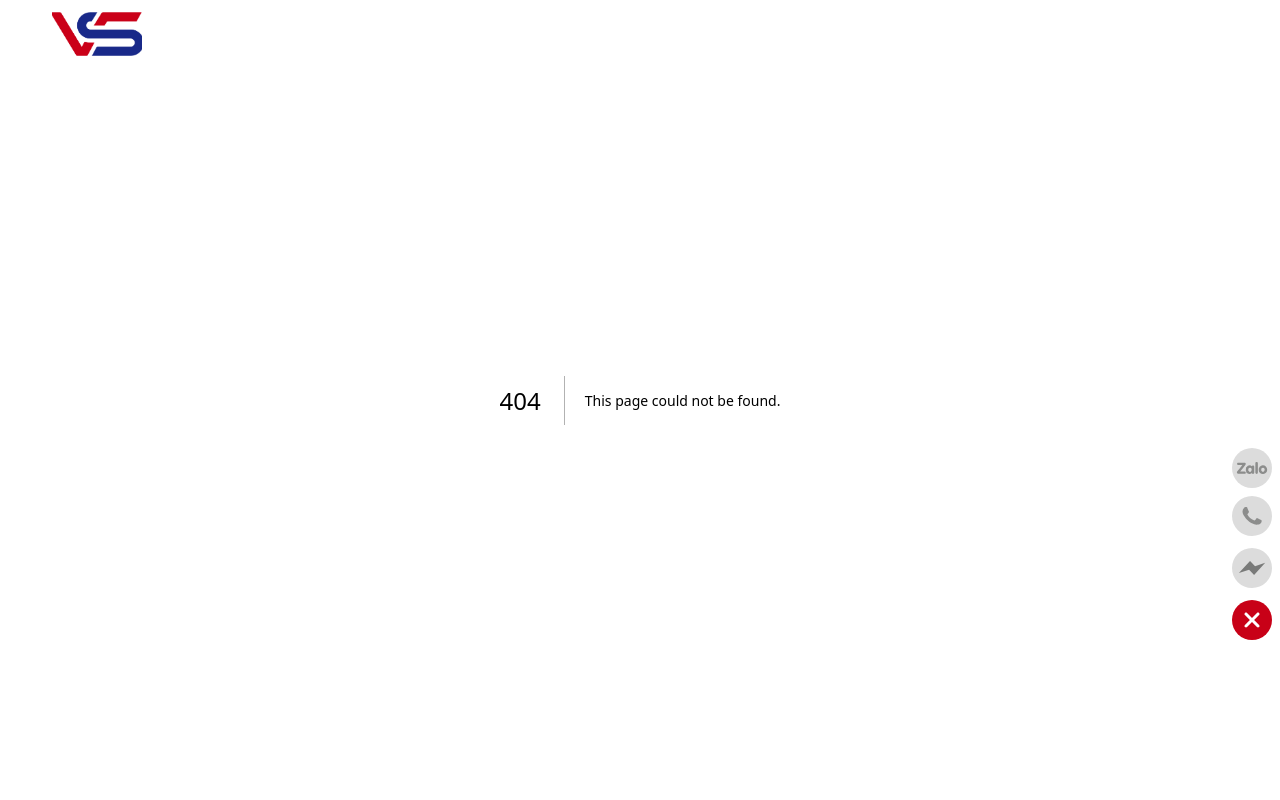
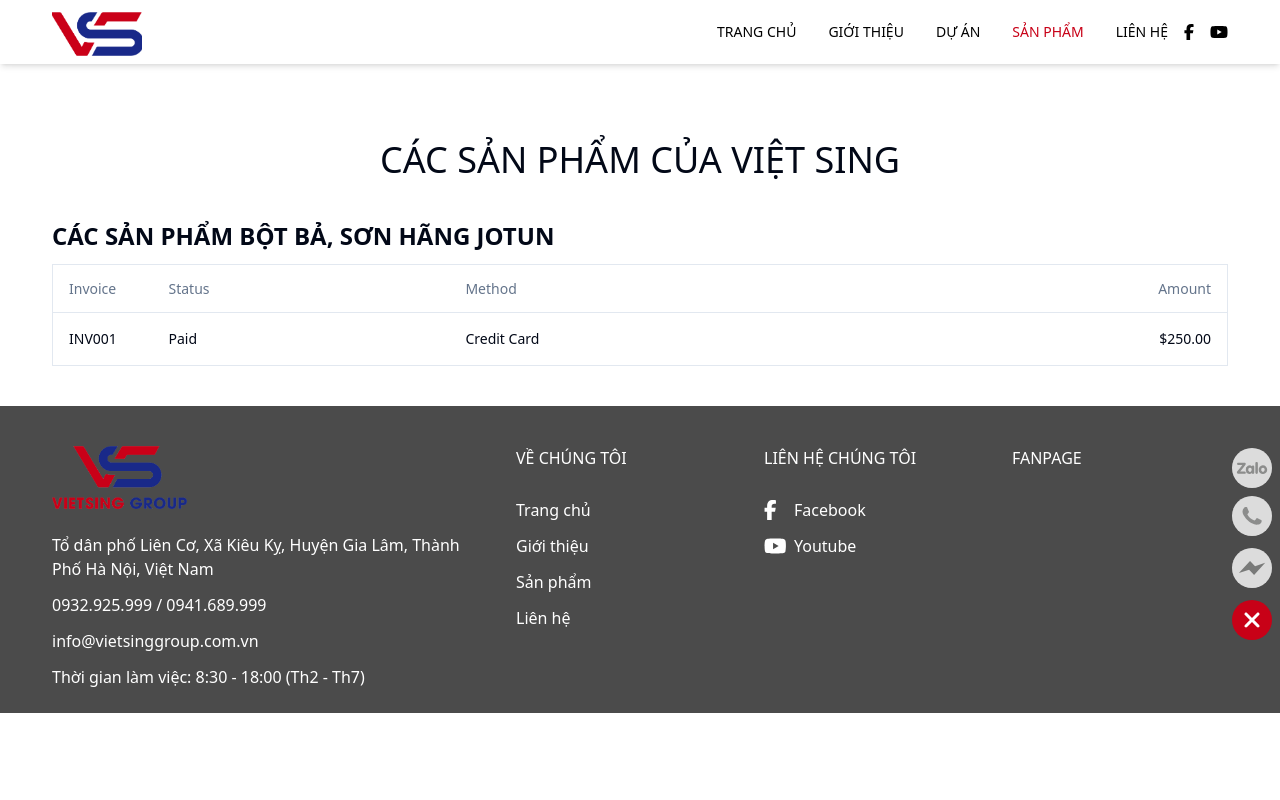
Before and after one commit to lamnntg/vietsing-fe, a Next.js app: page /san-pham in a window 1280 px wide. Before the commit this address had no page. Shown: the top 800 px of the page. Built offline with nearby package versions, Linux system fonts and the light colour scheme.

Commit message:
handle product page

```diff
--- a/app/du-an/page.tsx
+++ b/app/du-an/page.tsx
@@ -4,9 +4,9 @@
 
 const page = () => {
   return (
-    <div className="container mx-auto px-2 py-[80px] pt-[160px]">
-      <h1 className="text-center uppercase text-[32px] pb-[80px]">
-        CÁC sản phẩm của Việt Sing
+    <div className="container mx-auto px-2 py-[80px] pt-[40px]">
+      <h1 className="text-2xl md:text-4xl font-medium text-center py-10 pt-[100px] uppercase">
+        CÁC dự án của Việt Sing
       </h1>
       <div className="grid grid-cols-1 gap-12 md:grid-cols-3">
         {(project as ProjectDef[]).map((item) => (
--- /dev/null
+++ b/app/san-pham/page.tsx
@@ -0,0 +1,20 @@
+import CustomTable from "@/components/atoms/CustomTable";
+import React from "react";
+
+const page = () => {
+  return (
+    <main className="my-10 container mx-auto">
+      <h1 className="text-2xl md:text-4xl font-medium text-center py-10 pt-[100px] uppercase">
+        Các sản phẩm của Việt Sing
+      </h1>
+      <div>
+        <h3 className="text-xl md:text-2xl font-semibold uppercase mb-3">
+          Các sản phẩm bột bả, sơn hãng Jotun
+        </h3>
+        <CustomTable />
+      </div>
+    </main>
+  );
+};
+
+export default page;
--- /dev/null
+++ b/components/atoms/CustomTable.tsx
@@ -0,0 +1,37 @@
+"use client";
+import {
+  Table,
+  TableBody,
+  TableCaption,
+  TableCell,
+  TableHead,
+  TableHeader,
+  TableRow,
+} from "@/components/ui/table";
+
+const CustomTable = () => {
+  return (
+    <div>
+      <Table className="border-[#e2e8f0] border border-solid w-full">
+        <TableHeader>
+          <TableRow>
+            <TableHead className="w-[100px]">Invoice</TableHead>
+            <TableHead>Status</TableHead>
+            <TableHead>Method</TableHead>
+            <TableHead className="text-right">Amount</TableHead>
+          </TableRow>
+        </TableHeader>
+        <TableBody>
+          <TableRow>
+            <TableCell className="font-medium">INV001</TableCell>
+            <TableCell>Paid</TableCell>
+            <TableCell>Credit Card</TableCell>
+            <TableCell className="text-right">$250.00</TableCell>
+          </TableRow>
+        </TableBody>
+      </Table>
+    </div>
+  );
+};
+
+export default CustomTable;
--- a/components/layouts/Header.tsx
+++ b/components/layouts/Header.tsx
@@ -71,7 +71,7 @@
     <div
       className={cn(
         "fixed top-0 left-0 z-[11]  font-medium w-full px-3 transition",
-        active || ["/du-an"].includes(pathname)
+        active || ["/du-an", "/san-pham"].includes(pathname)
           ? "bg-white text-black shadow-md"
           : "text-white bg-transparent"
       )}
@@ -125,10 +125,10 @@
                 Dự án
               </Link>
               <Link
-                href={RoutesEnum.COMPLETED}
+                href={RoutesEnum.SAN_PHAM}
                 className={cn(
                   "flex items-center px-4 hover:text-primary transition my-3 leading-6 text-base",
-                  pathname === RoutesEnum.COMPLETED && "text-primary"
+                  pathname === RoutesEnum.SAN_PHAM && "text-primary"
                 )}
                 prefetch
               >
@@ -219,17 +219,17 @@
               )}
               prefetch
             >
-              Sản phẩm
+              Dự án
             </Link>
             <Link
-              href={RoutesEnum.COMPLETED}
+              href={RoutesEnum.SAN_PHAM}
               className={cn(
                 "flex items-center px-4 text-sm hover:text-primary transition",
-                pathname === RoutesEnum.COMPLETED && "text-primary"
+                pathname === RoutesEnum.SAN_PHAM && "text-primary"
               )}
               prefetch
             >
-              Dự án
+              Sản phẩm
             </Link>
             {/* <DropdownMenu
               item={{
--- /dev/null
+++ b/components/ui/table.tsx
@@ -0,0 +1,117 @@
+import * as React from "react"
+
+import { cn } from "@/lib/utils"
+
+const Table = React.forwardRef<
+  HTMLTableElement,
+  React.HTMLAttributes<HTMLTableElement>
+>(({ className, ...props }, ref) => (
+  <div className="relative w-full overflow-auto">
+    <table
+      ref={ref}
+      className={cn("w-full caption-bottom text-sm", className)}
+      {...props}
+    />
+  </div>
+))
+Table.displayName = "Table"
+
+const TableHeader = React.forwardRef<
+  HTMLTableSectionElement,
+  React.HTMLAttributes<HTMLTableSectionElement>
+>(({ className, ...props }, ref) => (
+  <thead ref={ref} className={cn("[&_tr]:border-b", className)} {...props} />
+))
+TableHeader.displayName = "TableHeader"
+
+const TableBody = React.forwardRef<
+  HTMLTableSectionElement,
+  React.HTMLAttributes<HTMLTableSectionElement>
+>(({ className, ...props }, ref) => (
+  <tbody
+    ref={ref}
+    className={cn("[&_tr:last-child]:border-0", className)}
+    {...props}
+  />
+))
+TableBody.displayName = "TableBody"
+
+const TableFooter = React.forwardRef<
+  HTMLTableSectionElement,
+  React.HTMLAttributes<HTMLTableSectionElement>
+>(({ className, ...props }, ref) => (
+  <tfoot
+    ref={ref}
+    className={cn(
+      "border-t bg-muted/50 font-medium [&>tr]:last:border-b-0",
+      className
+    )}
+    {...props}
+  />
+))
+TableFooter.displayName = "TableFooter"
+
+const TableRow = React.forwardRef<
+  HTMLTableRowElement,
+  React.HTMLAttributes<HTMLTableRowElement>
+>(({ className, ...props }, ref) => (
+  <tr
+    ref={ref}
+    className={cn(
+      "border-b transition-colors hover:bg-muted/50 data-[state=selected]:bg-muted",
+      className
+    )}
+    {...props}
+  />
+))
+TableRow.displayName = "TableRow"
+
+const TableHead = React.forwardRef<
+  HTMLTableCellElement,
+  React.ThHTMLAttributes<HTMLTableCellElement>
+>(({ className, ...props }, ref) => (
+  <th
+    ref={ref}
+    className={cn(
+      "h-12 px-4 text-left align-middle font-medium text-muted-foreground [&:has([role=checkbox])]:pr-0",
+      className
+    )}
+    {...props}
+  />
+))
+TableHead.displayName = "TableHead"
+
+const TableCell = React.forwardRef<
+  HTMLTableCellElement,
+  React.TdHTMLAttributes<HTMLTableCellElement>
+>(({ className, ...props }, ref) => (
+  <td
+    ref={ref}
+    className={cn("p-4 align-middle [&:has([role=checkbox])]:pr-0", className)}
+    {...props}
+  />
+))
+TableCell.displayName = "TableCell"
+
+const TableCaption = React.forwardRef<
+  HTMLTableCaptionElement,
+  React.HTMLAttributes<HTMLTableCaptionElement>
+>(({ className, ...props }, ref) => (
+  <caption
+    ref={ref}
+    className={cn("mt-4 text-sm text-muted-foreground", className)}
+    {...props}
+  />
+))
+TableCaption.displayName = "TableCaption"
+
+export {
+  Table,
+  TableHeader,
+  TableBody,
+  TableFooter,
+  TableHead,
+  TableRow,
+  TableCell,
+  TableCaption,
+}
--- a/constants/app.constants.ts
+++ b/constants/app.constants.ts
@@ -23,6 +23,7 @@
   THUC_TE = "/du-an-da-hoan-thanh",
   SAN_VUON = "/san-vuon",
   NHA_THO = "/nha-tho",
+  SAN_PHAM = "/san-pham",
 }
 
 export const INTRODUCE_DROPDOWN = [
```
